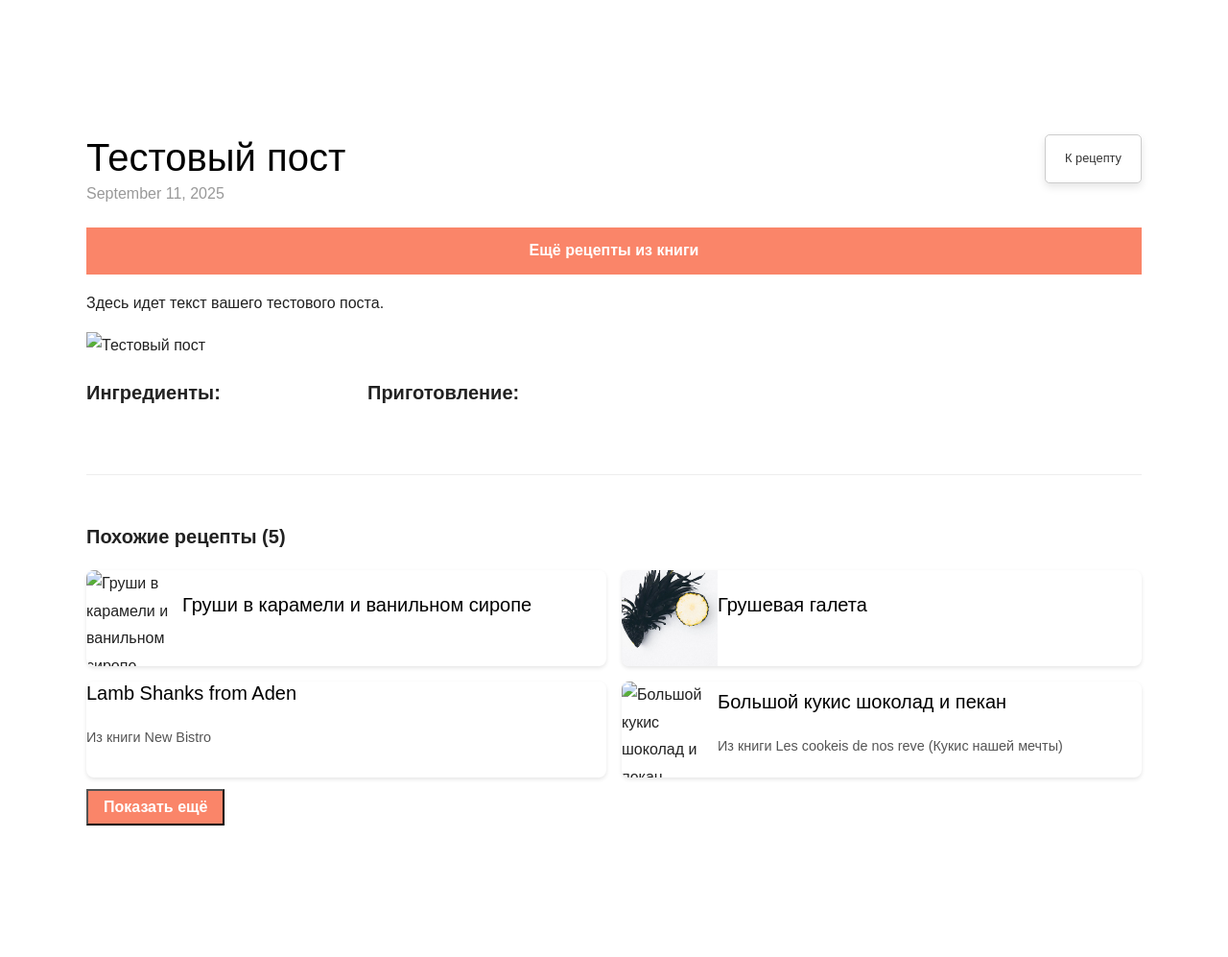
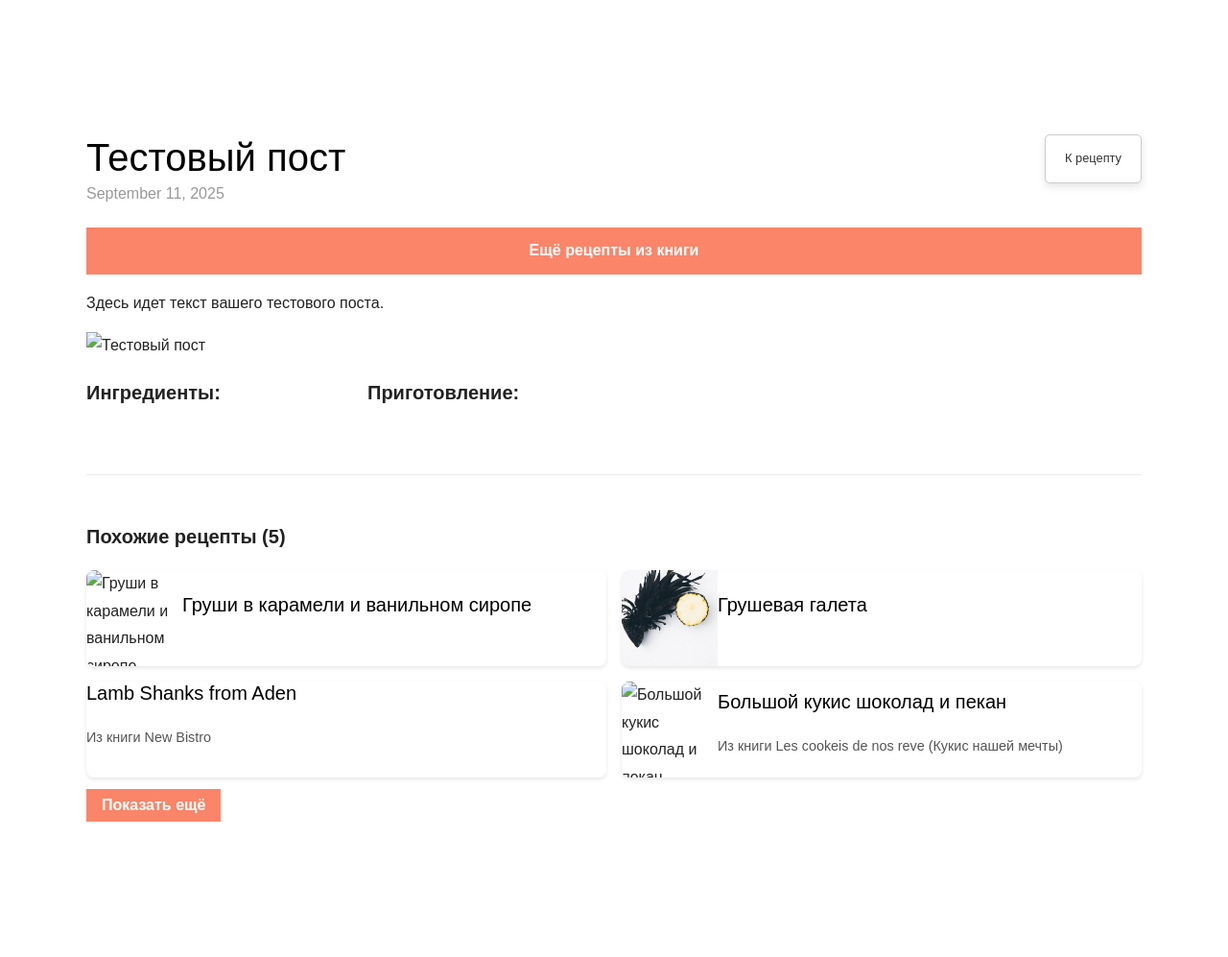
Before and after one commit to Helga1970/new-site, a Jekyll site: the page built from _recipes/2025-09-11-test-post.md, in a window 1280 px wide. Shown: the top 997 px of the page at 96% size. Built offline with Jekyll 4.4.1, drawn with Linux system fonts in a browser that asks for light colours; nearby versions of some CDN libraries; some web fonts are replaced.

Commit message:
Update post.html

```diff
--- a/_layouts/post.html
+++ b/_layouts/post.html
@@ -104,9 +104,9 @@ layout: default
   </div>
 
   <!-- Исправленная кнопка Показать ещё -->
-  <button id="show-more" style="background-color:#fa8569; color:#fff; font-weight:bold; border-radius:0; padding:8px 16px; font-size:1em; margin-top:12px; display:inline-block;">
-    Показать ещё
-  </button>
+ <button id="show-more" style="background-color:#fa8569; color:#fff; font-weight:bold; border-radius:0; padding:8px 16px; font-size:1em; margin-top:12px; display:inline-block; border:none; cursor:pointer;">
+  Показать ещё
+</button>
 </div>
     </div>
   {% endif %}
```
